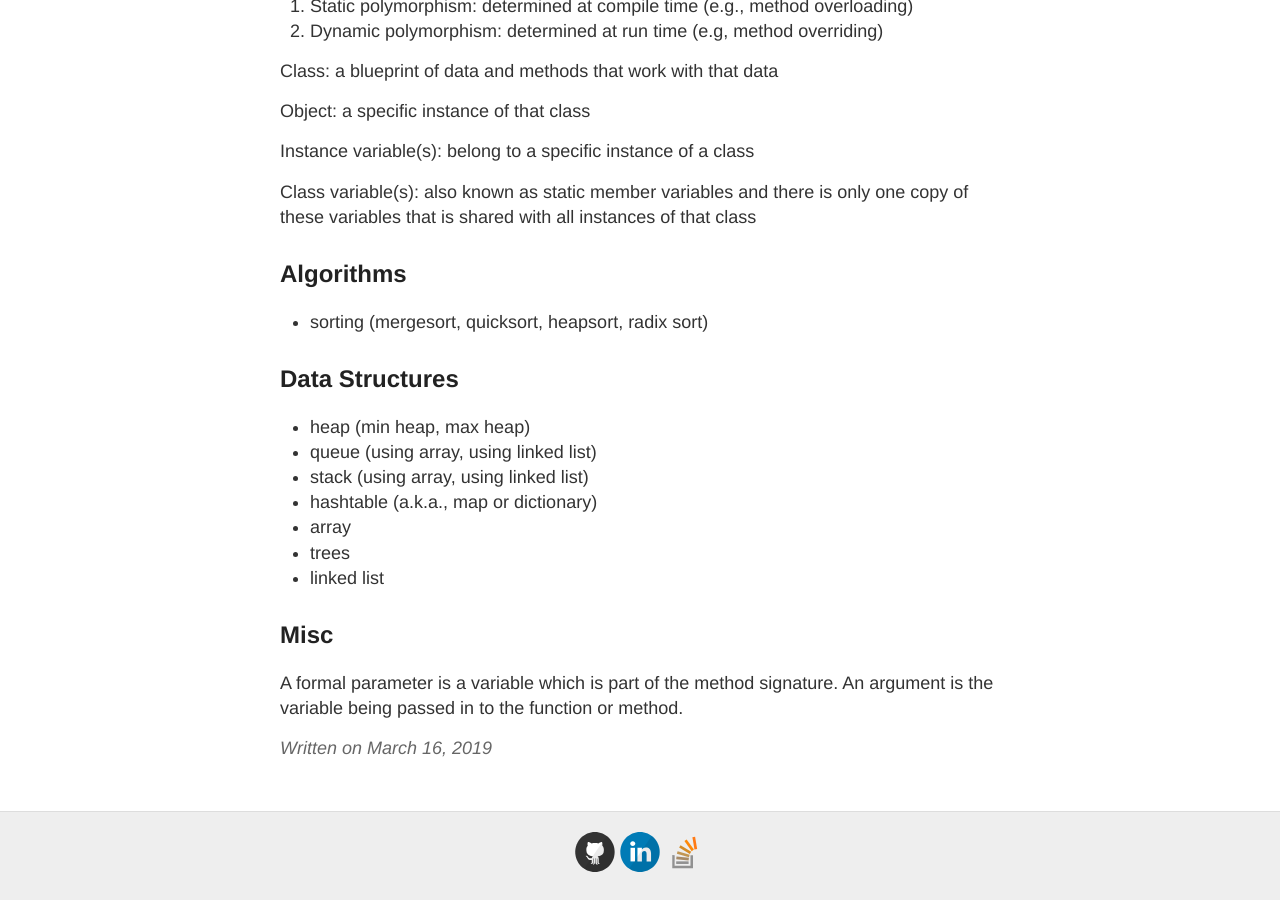
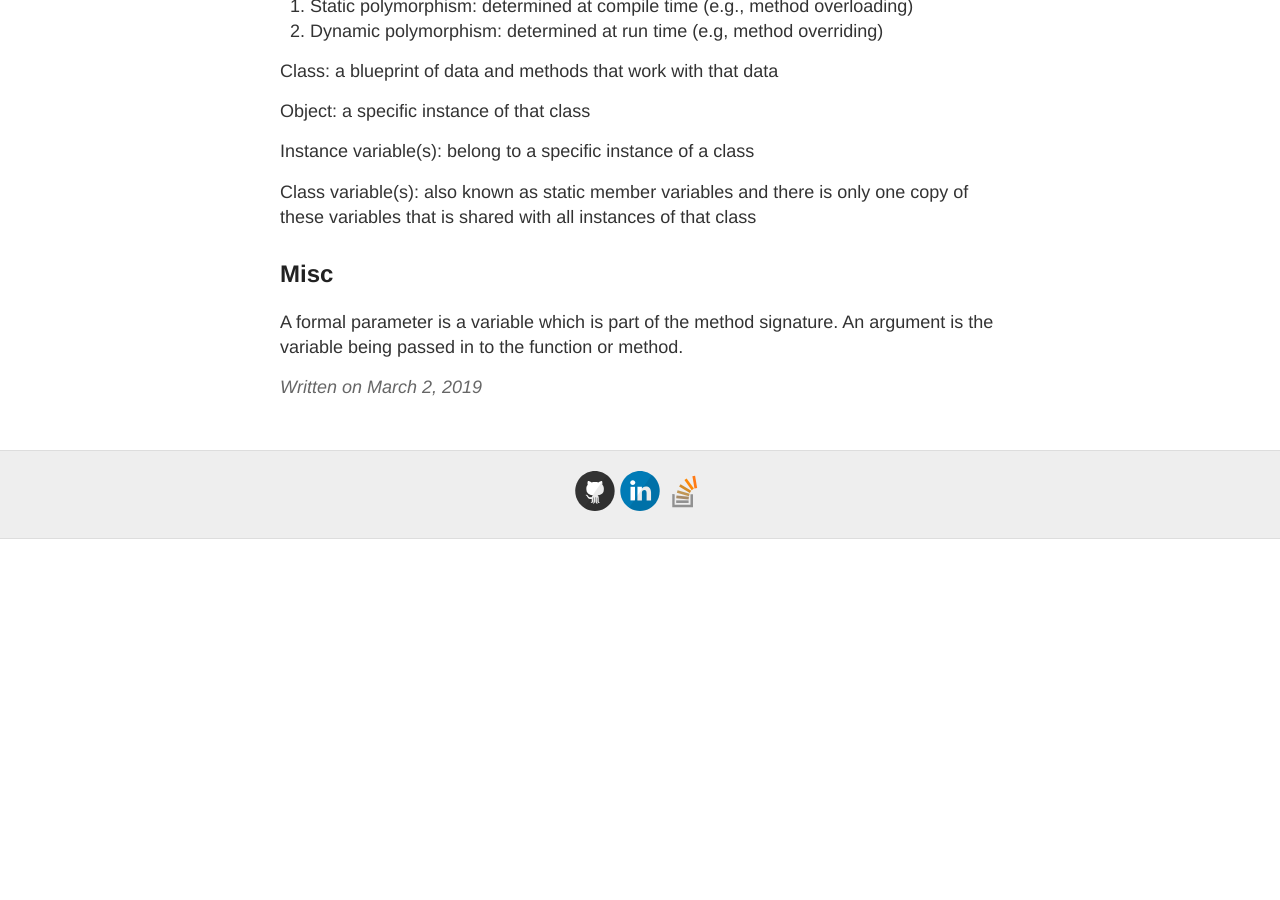
Before and after one commit to gutucristian/gutucristian.github.io, a Jekyll site: the page built from _posts/2019-02-30-C++-Essentials.md, in a window 1280 px wide and 900 px high, scrolled down 2039 px. Built offline with Jekyll 4.4.1, drawn with Linux system fonts in a browser that asks for light colours; our own code applies the rules of GitHub Pages for plain Markdown files; after the commit the page ends 2578 px from its top, so only the background shows below that; some of the changed text lies outside the part shown.

Commit message:
Update and rename 2019-03-16-C++-Essentials.md to 2019-02-30-C++-Essentials.md

```diff
--- a/_posts/2019-03-16-C++-Essentials.md
+++ b/_posts/2019-02-30-C++-Essentials.md
@@ -59,18 +59,6 @@ Instance variable(s): belong to a specific instance of a class
 
 Class variable(s): also known as static member variables and there is only one copy of these variables that is shared with all instances of that class
 
-## Algorithms
-- sorting (mergesort, quicksort, heapsort, radix sort)
-
-## Data Structures
-- heap (min heap, max heap)
-- queue (using array, using linked list)
-- stack (using array, using linked list)
-- hashtable (a.k.a., map or dictionary)
-- array
-- trees
-- linked list
-
 ## Misc
 
 A formal parameter is a variable which is part of the method signature. An argument is the variable being passed in to the function or method.
```
Also changed, not shown: other parts of _posts/2019-02-30-C++-Essentials.md (+2 -2 lines).
